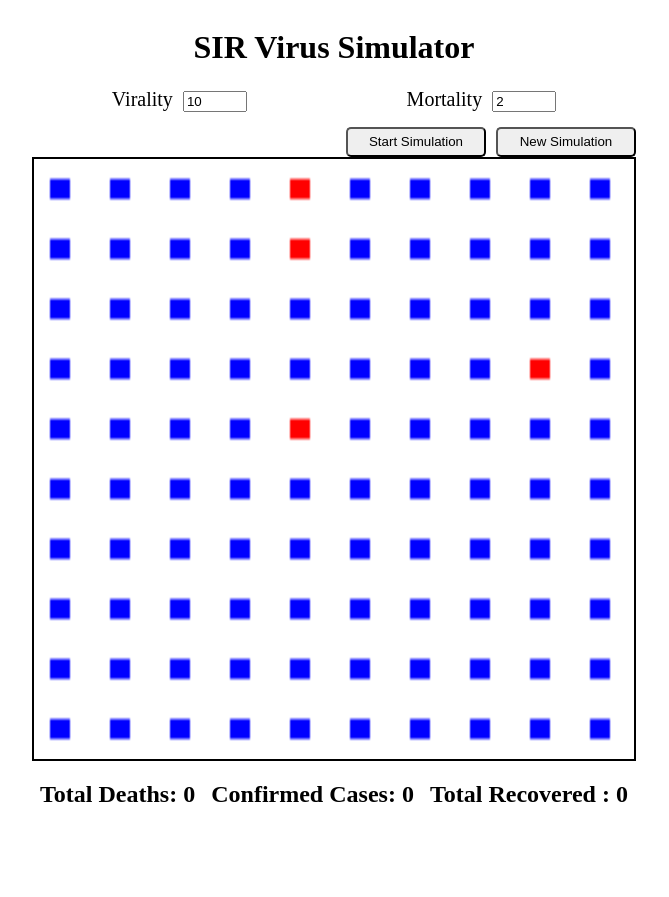
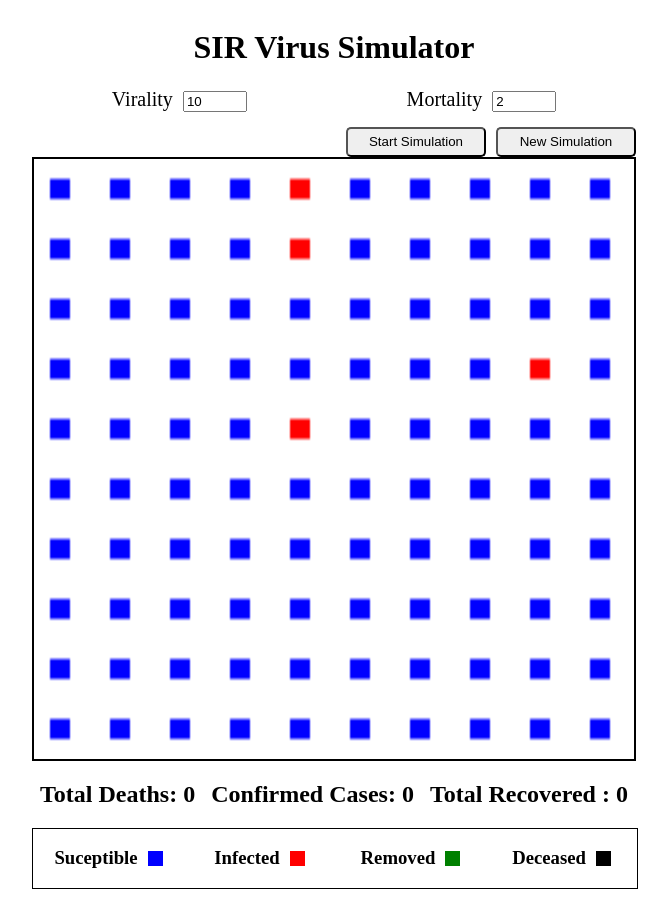
Before and after one commit to nirkraw/VirusSIRModel, a React (Create React App) app: page / in a window 1280 px wide. Shown: the whole page, without its empty margins (306-975 px from the left). Before the commit the page ends 836 px from the top, so only its background shows below. Built offline with nearby package versions, Linux system fonts and the light colour scheme.

Commit message:
add map legend

```diff
--- /dev/null
+++ b/src/components/legend.js
@@ -0,0 +1,27 @@
+import React, { Component } from 'react'
+import legendCSS from "../style/legend.css"
+
+export default class Legend extends Component {
+    render() {
+        return (
+          <div className="legend-div">
+            <div className="category-div">
+              <h3>Suceptible</h3>
+              <div className="blue-box"></div>
+            </div>
+            <div className="category-div">
+              <h3>Infected</h3>
+              <div className="red-box"></div>
+            </div>
+            <div className="category-div">
+              <h3>Removed</h3>
+              <div className="green-box"></div>
+            </div>
+            <div className="category-div">
+              <h3>Deceased</h3>
+              <div className="black-box"></div>
+            </div>
+          </div>
+        );
+    }
+}
--- a/src/components/simulation.js
+++ b/src/components/simulation.js
@@ -1,6 +1,7 @@
 import React, { Component } from "react";
 import Canvas from "./canvas";
 import SimulationCSS from "../style/simulation.css"
+import Legend from "./legend"
 
 export default class Simulation extends Component {
   constructor(props) {
@@ -185,6 +186,7 @@ export default class Simulation extends Component {
           <h2>Confirmed Cases: {this.state.confirmedCases}</h2>
           <h2>Total Recovered : {this.state.recoveredCases}</h2>
         </div>
+        <Legend />
       </div>
     );
   }
--- /dev/null
+++ b/src/style/legend.css
@@ -0,0 +1,36 @@
+.legend-div {
+    display: flex;
+    justify-content: space-around;
+    border: 1px solid black;
+    width: 100%;
+}
+
+.category-div {
+    display: flex;
+    justify-content: center;
+    align-items: center;
+    width: 100%;
+
+}
+
+.blue-box, .red-box, .green-box, .black-box {
+    height: 15px;
+    width: 15px;
+    margin-left: 10px;
+}
+
+.blue-box {
+    background-color:blue;
+}
+
+.red-box {
+    background-color:red;
+}
+
+.green-box {
+    background-color:green;
+}
+
+.black-box {
+    background-color:black;
+}
```
